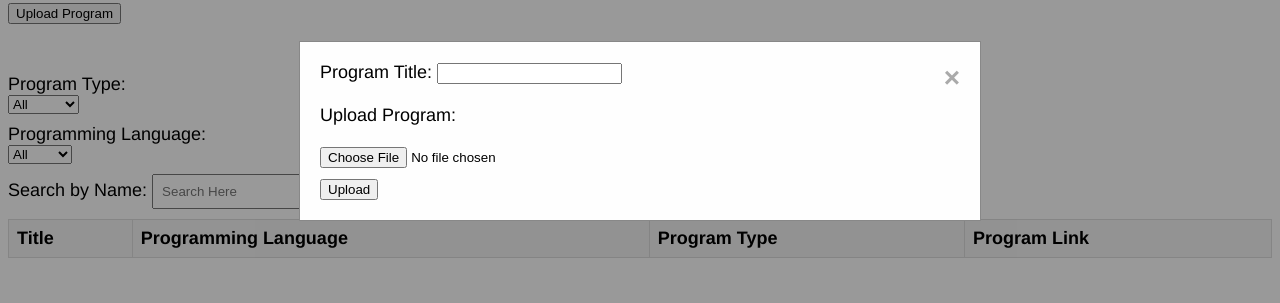
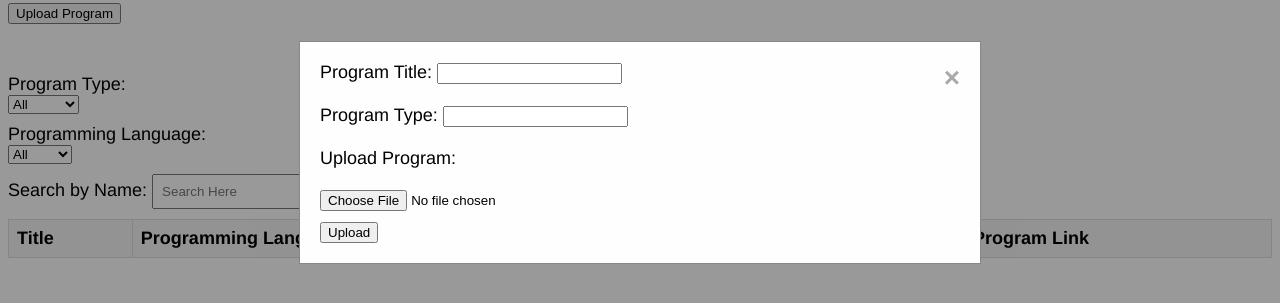
Before and after one commit to gmonte29/Code-Database-Website, a website: page public/index.html in a window 1280 px wide. Both pictures are taken after a click on the button "Upload Program". Shown: the part 87-390 px from the top of the page. Drawn offline with Linux system fonts and the light colour scheme; no server answers.

Commit message:
fixed program type column

```diff
--- a/public/index.html
+++ b/public/index.html
@@ -17,6 +17,12 @@
             <form enctype="multipart/form-data" id="uploadForm" action="http://localhost:3000/upload" method="post">
                 <label for="programTitle">Program Title:</label>
                 <input type="text" id="programTitle" name="programTitle" required>
+                <br>
+                <br>
+
+                <!-- Add the new lines for Program Type -->
+                <label for="programType">Program Type:</label>
+                <input type="text" id="programType" name="programType" required>
                 <br>
                 <br>
 
--- a/public/script.js
+++ b/public/script.js
@@ -93,6 +93,7 @@ function uploadFile() {
 
     const formData = new FormData();
     formData.append('programTitle', document.getElementById('programTitle').value);
+    formData.append('programType', document.getElementById('programType').value); // New line
     formData.append('programLanguage', detectLanguage(fileExtension));
     formData.append('programFile', file);
 
```
